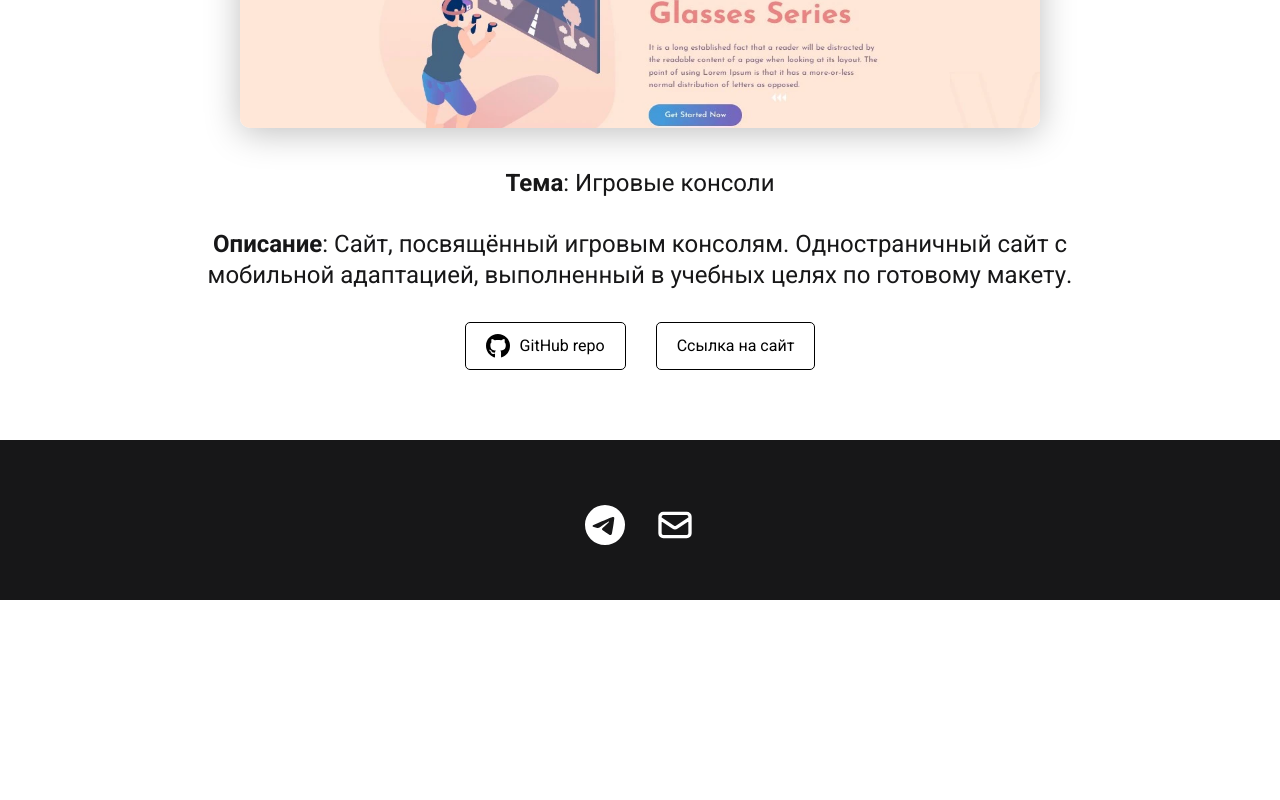
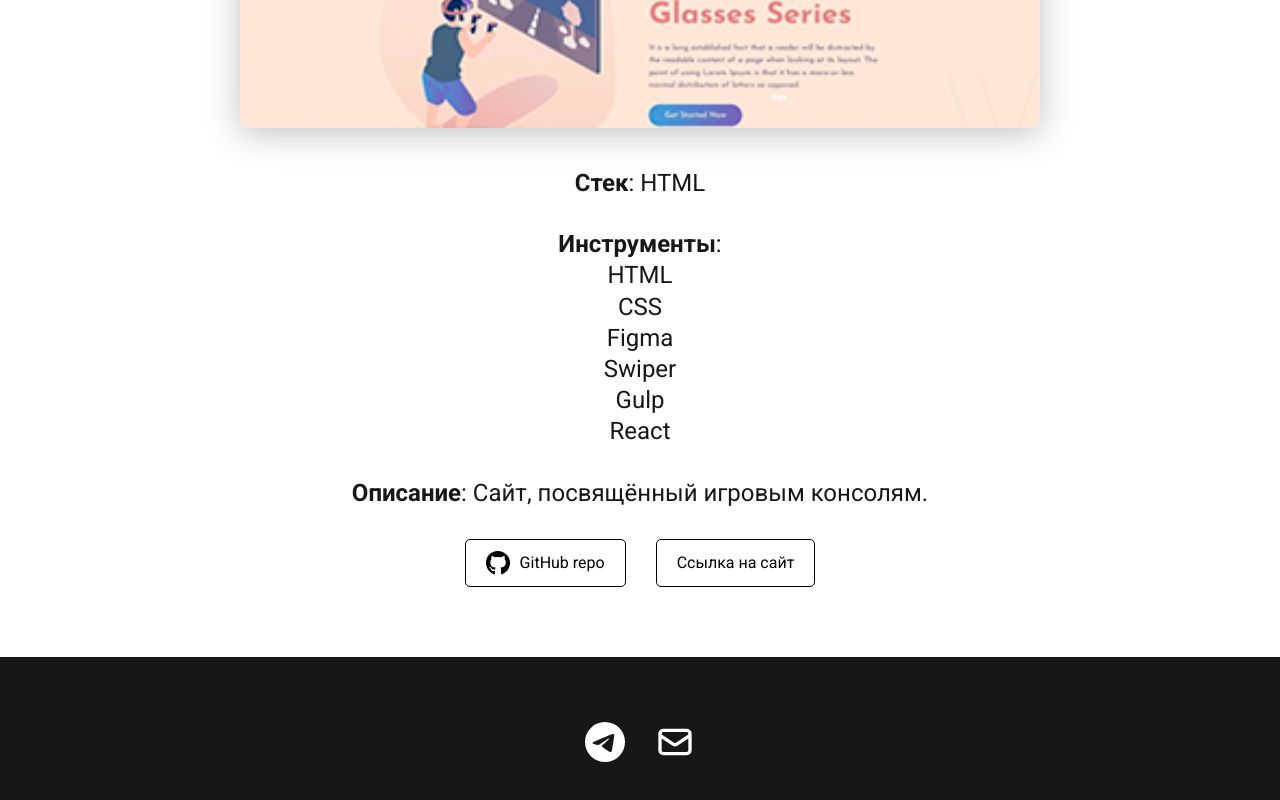
Before and after one commit to GitMaxm/portfolio-next, a Next.js app: page /project/0 in a window 1280 px wide. Shown: the part 748-1548 px from the top of the page. Before the commit the page ends 1348 px from the top, so only its background shows below. Built offline with nearby package versions, Linux system fonts and the light colour scheme; data requests are answered from the project's data file.

Commit message:
Получаем данные с сервера, исправление ошибок

```diff
--- a/src/app/(main)/project/[id]/page.js
+++ b/src/app/(main)/project/[id]/page.jsx
@@ -2,21 +2,11 @@ import Image from 'next/image';
 import Link from 'next/link';
 import BtnGitHub from '@components/main/ui/BtnGitHub';
 
-import projectsData from '@/data/projects.json';
+import { projectsServiceApi } from "@/app/services/projectsService";
 
-export async function generateStaticParams() {
-  return projectsData.map((project) => ({
-    id: project.id.toString(),
-  }));
-}
-
-const getProject = (id) => {
-  return projectsData.find((project) => project.id.toString() === id);
-};
-
-export default function ProjectPage({ params }) {
-  const { id } = params;
-  const project = getProject(id);
+export default async function ProjectPage({ params }) {
+  const { id } = await params;
+  const project = await projectsServiceApi.getProjectById(id);
 
   if (!project) {
     return <div>Проект не найден</div>;
@@ -29,7 +19,7 @@ export default function ProjectPage({ params }) {
           <h1 className="title-1">{project.title}</h1>
 
           <Image
-            src={`/img/projects/${project.imgBig}`}
+            src={`/img/projects/${project.image.main}`}
             alt={project.title}
             width={800}
             height={600}
@@ -37,7 +27,16 @@ export default function ProjectPage({ params }) {
           />
 
           <div className="project-details__desc">
-            <p><span>Тема</span>: {project.topic}</p>
+            <p><span>Стек</span>: {project.stack}</p>
+          </div>
+
+          <div className="project-details__desc">
+            <span>Инструменты</span>:
+            <ul>
+              {project.tools.map(tool => (
+                <li key={tool}>{tool}</li>
+              ))}
+            </ul>
           </div>
 
           <div className="project-details__desc">
@@ -45,9 +44,13 @@ export default function ProjectPage({ params }) {
           </div>
 
           <div className="project-details__links">
-            {project.gitHub && <BtnGitHub gitHubLink={project.gitHub}/>}
-            {project.gitHubLink && (
-              <Link href={project.gitHubLink} target="_blank" className="btn-outline">
+            {project.links.gitHub && <BtnGitHub gitHubLink={project.links.gitHub}/>}
+            {project.links.preview && (
+              <Link
+                className="btn-outline"
+                href={project.links.preview}
+                target="_blank"
+              >
                 Ссылка на сайт
               </Link>
             )}
--- a/src/components/main/home/PortfolioPreview/index.jsx
+++ b/src/components/main/home/PortfolioPreview/index.jsx
@@ -3,11 +3,11 @@ import './style.css';
 import Link from 'next/link';
 import ProjectCard from '@components/main/projects/ProjectCard';
 
-import projectsData from '@/data/projects.json';
+import { projectsServiceApi } from "@/app/services/projectsService";
 
-const PortfolioPreview = () => {
+const PortfolioPreview = async () => {
 
-  const featuredProjects = projectsData.slice(0, 3);
+  const featuredProjects = (await projectsServiceApi.getProjects()).slice(0, 3);
 
   return (
     <div className="portfolio-preview">
--- a/src/components/main/projects/ProjectCard/index.jsx
+++ b/src/components/main/projects/ProjectCard/index.jsx
@@ -13,7 +13,8 @@ const ProjectCard = ({ project }) => {
             src={`/img/projects/${project.image.preview}`}
             alt={`Обложка проекта: ${project.title}`}
             width={370}
-            height={297} priority={true}
+            height={297}
+            priority={true}
           />
         </div>
         <h3>{project.title}</h3>
```
